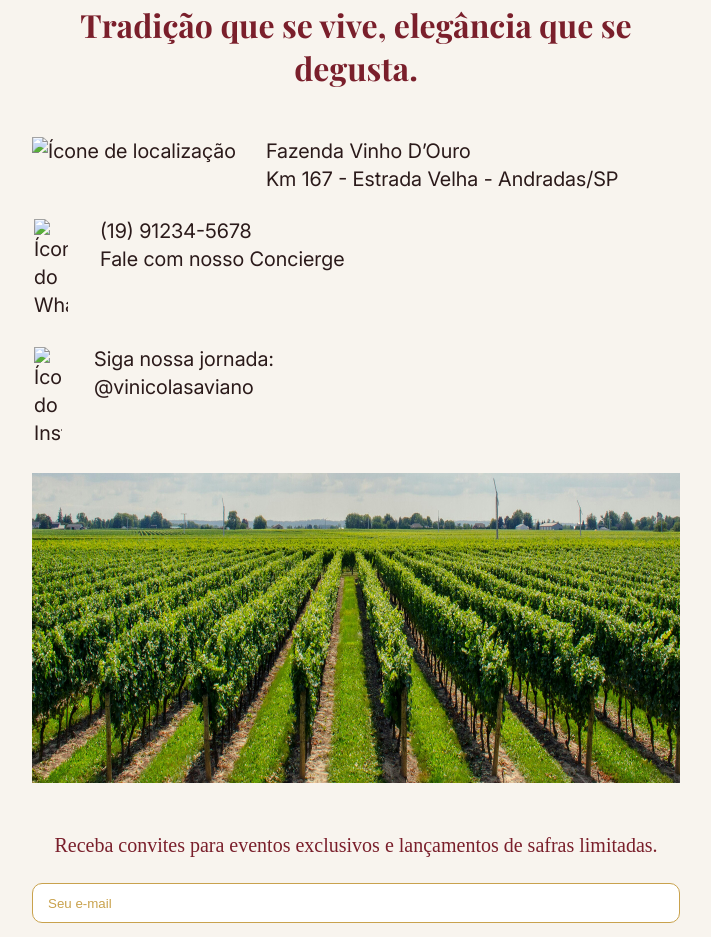
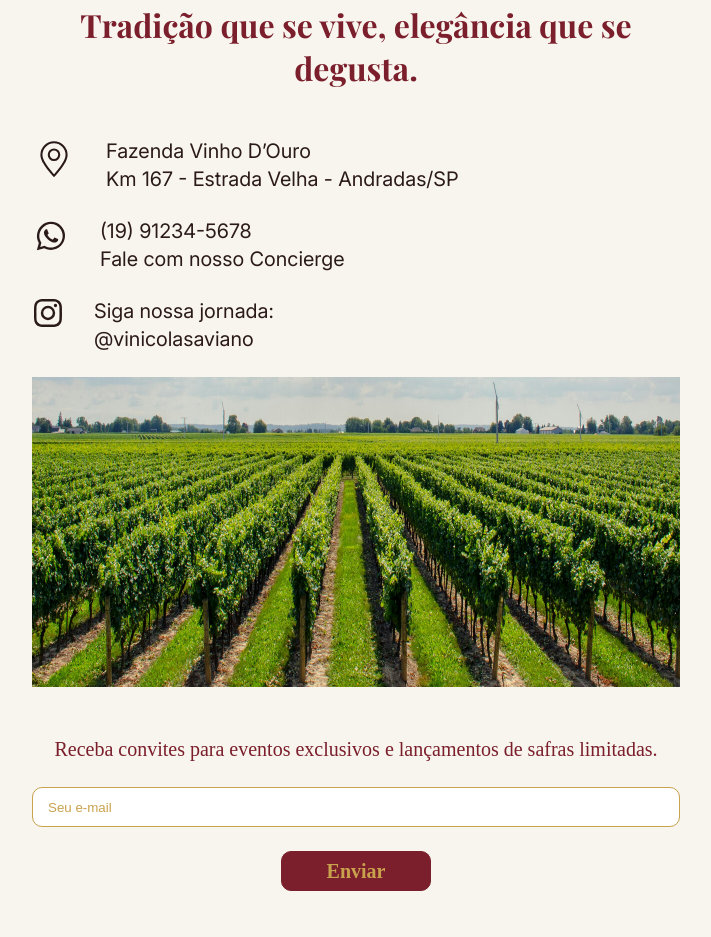
Before and after one commit to Kendra-Riquena/vinho-d-ouro, a plain HTML site: page index.html in a window 1280 px wide. Shown: the part 3140-4077 px from the top of the page, without its empty margins (284-995 px from the left). Drawn offline with Linux system fonts and the light colour scheme; the site is published under a folder, as on GitHub Pages, so addresses that start at the root find nothing; a web font is replaced by a local one.

Commit message:
Altera a busca de imagens

```diff
--- a/index.html
+++ b/index.html
@@ -159,7 +159,7 @@
             <div class="contact-list-items">
               <div class="contact-home-item">
                 <img
-                  src="/img/icon-location-48px.svg"
+                  src="img/icon-location-48px.svg"
                   alt="Ícone de localização"
                   class="icon-location"
                 />
@@ -170,7 +170,7 @@
               </div>
               <div class="contact-home-item">
                 <img
-                  src="/img/icon-whatsapp-48px.svg"
+                  src="img/icon-whatsapp-48px.svg"
                   alt="Ícone do WhatsApp"
                   class="icon-whatsapp"
                 />
@@ -178,7 +178,7 @@
               </div>
               <div class="contact-home-item">
                 <img
-                  src="/img/icon-instagram-48px.svg"
+                  src="img/icon-instagram-48px.svg"
                   alt="Ícone do Instagram"
                   class="icon-instagram"
                 />
```
